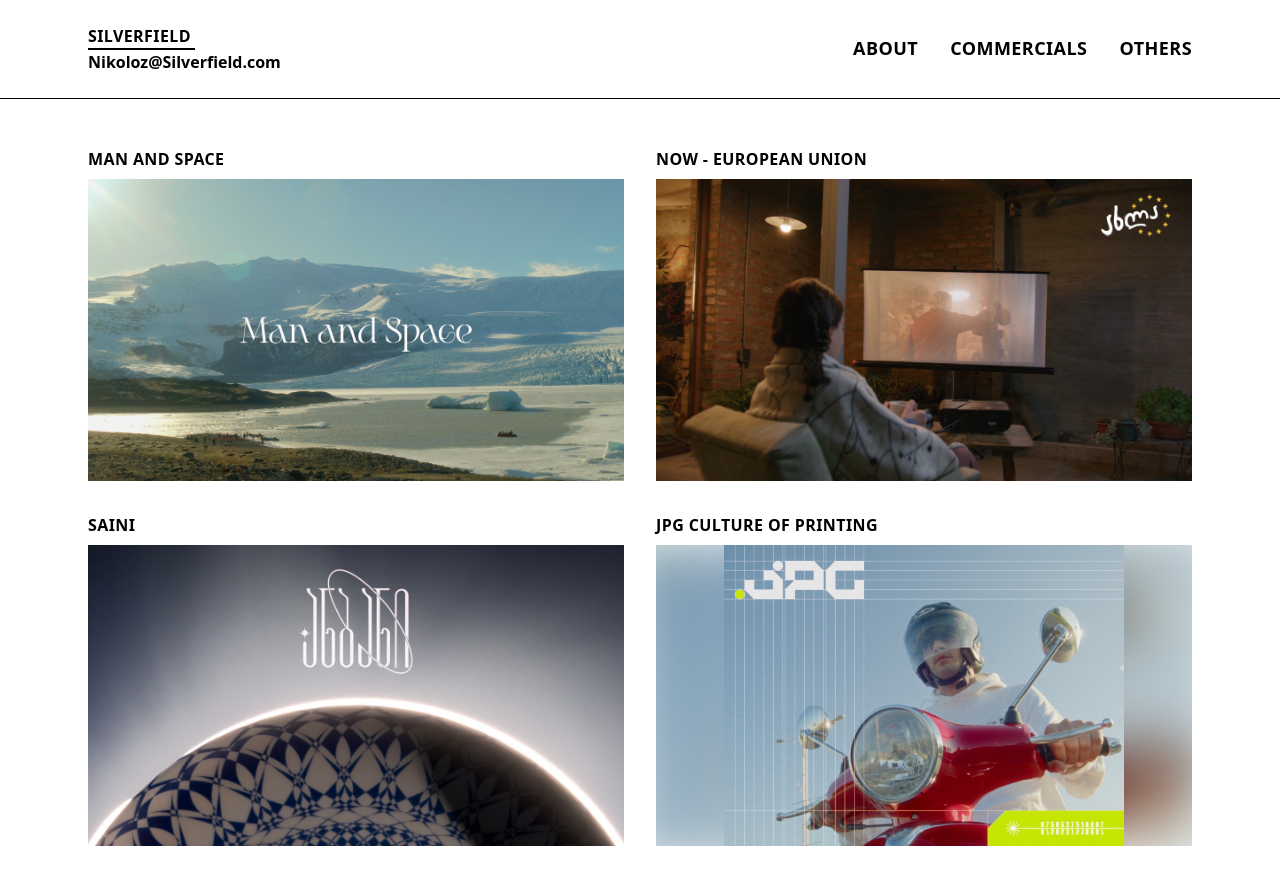
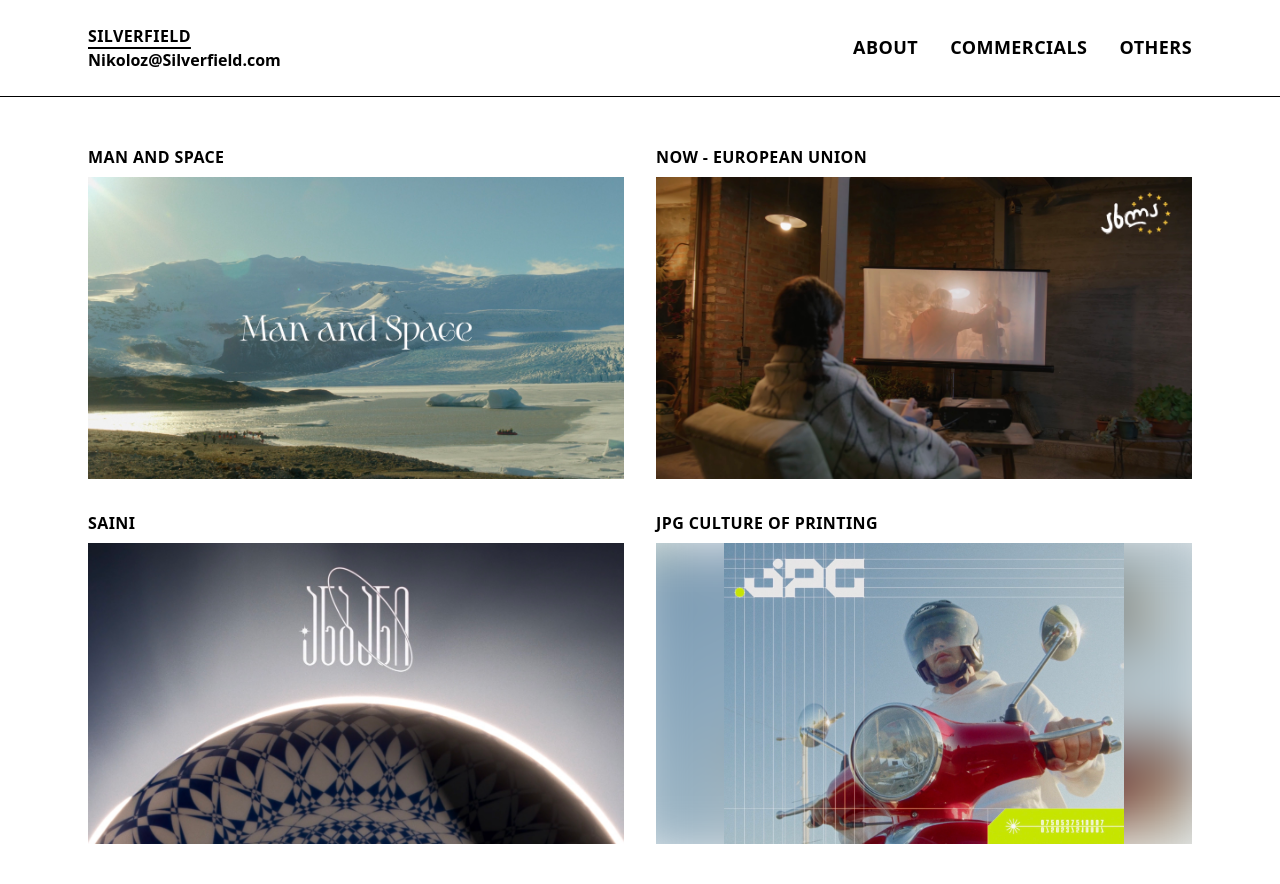
Before and after one commit to NikoT2/whiteprint, an Astro site: page / in a window 1280 px wide. Built offline with nearby package versions, Linux system fonts and the light colour scheme; Astro itself is replaced by a stand-in of ours.

Commit message:
Update Layout.astro

```diff
--- a/src/layouts/Layout.astro
+++ b/src/layouts/Layout.astro
@@ -18,7 +18,7 @@ const currentPath = Astro.url.pathname;
         <div class="flex justify-between items-center">
           <div class="flex flex-col">
             <a
-              class={`text-base w-fit cursor-pointer hover:opacity-70 font-bold text-black border-b-2 pr-1 ${currentPath === "/" ? "border-black" : "border-transparent"} uppercase tracking-wide`}
+              class={`text-base w-fit cursor-pointer hover:opacity-70 font-bold decoration-2 underline-offset-5 text-black ${currentPath === "/" ? "underline" : ""} uppercase tracking-wide`}
               href="/"
             >
               SILVERFIELD
```
